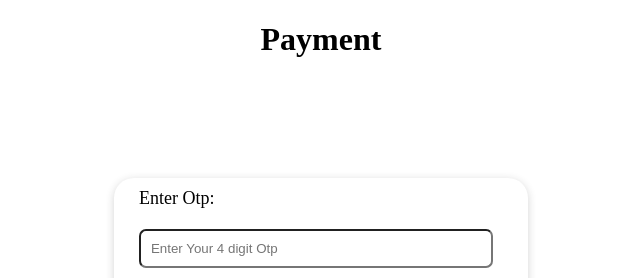
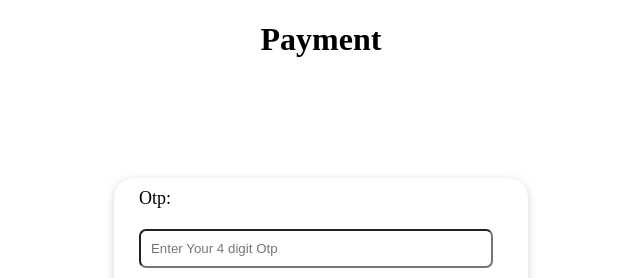
Before and after one commit to Shashwaat/EaseAtHome, a plain HTML site: page otp.html in a window 1280 px wide. Shown: the top 278 px of the page, 319-959 px from the left. Drawn offline with Linux system fonts and the light colour scheme.

Commit message:
otp page updated

```diff
--- a/otp.html
+++ b/otp.html
@@ -54,7 +54,7 @@
     <h1>Payment</h1>
     <div id="paymentParent">
       <form action="">
-        <label for="number">Enter  Otp:</label> <br />
+        <label for="number"> Otp:</label> <br />
         <input
           type="text"
           name=""
```
